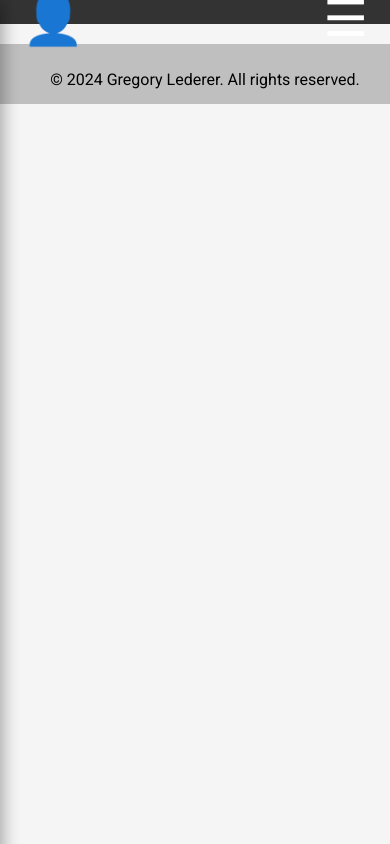
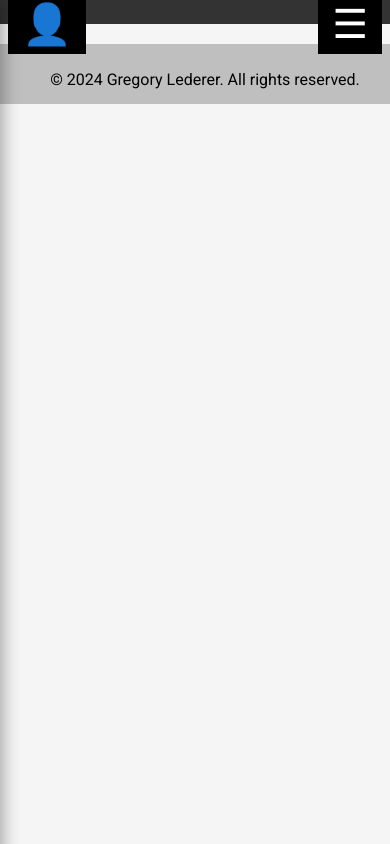
Before and after one commit to glederer04/glederer04.github.io, a plain HTML site: page index.html in a window 390 px wide. Drawn offline with Linux system fonts and the light colour scheme.

Commit message:
Update index.html

```diff
--- a/index.html
+++ b/index.html
@@ -463,11 +463,11 @@
     .menu-toggle {
         display: block;                 /* override desktop hide */
         position: absolute;
-        top: 80%;                       /* slightly lower in the bar */
+        top: 100%;                       /* slightly lower in the bar */
         transform: translateY(-50%);
-        background-color: transparent;
+        background-color: #000;
         border: none;
-        font-size: 50px;                /* bigger icon */
+        font-size: 40px;                /* bigger icon */
         cursor: pointer;
         color: #fff;
         padding: 10px 14px;             /* bigger tap area */
```
